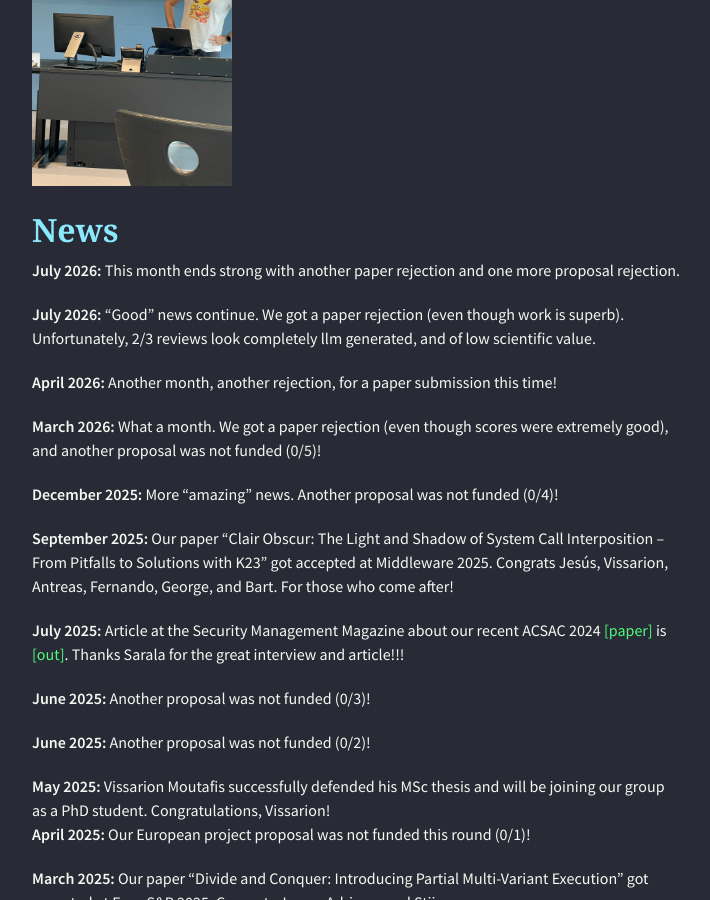
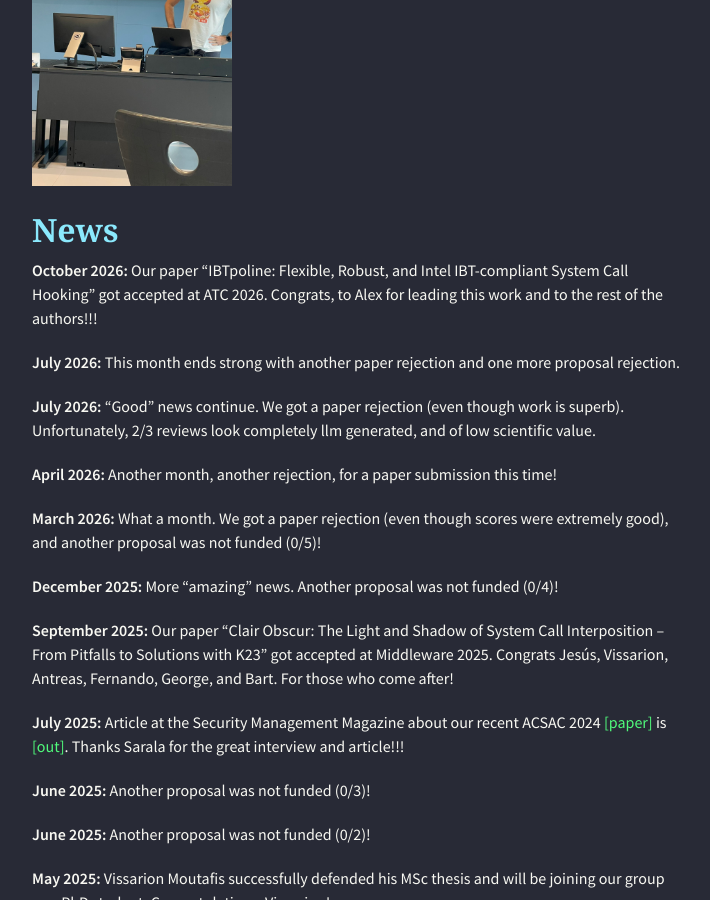
Before and after one commit to alexios-voulimeneas/alexios-voulimeneas.github.io, a Jekyll site: the page built from index.md, in a window 1280 px wide and 900 px high, scrolled down 379 px. Shown: the whole window, without its empty margins (283-993 px from the left). Built offline with Jekyll 4.4.1, drawn with Linux system fonts in a browser that asks for light colours; nearby versions of some CDN libraries; the repository's description, which GitHub fills in, is left out.

Commit message:
Update index.md

```diff
--- a/index.md
+++ b/index.md
@@ -5,6 +5,8 @@ layout: default
 <img src="466324559_4220271878199649_4803618349885448783_n.jpg" width="200">
 
 ## [](#header-2)News
+
+**October 2026:** Our paper "IBTpoline: Flexible, Robust, and Intel IBT-compliant System Call Hooking" got accepted at ATC 2026. Congrats, to Alex for leading this work and to the rest of the authors!!!
 
 **July 2026:** This month ends strong with another paper rejection and one more proposal rejection.
 
```
